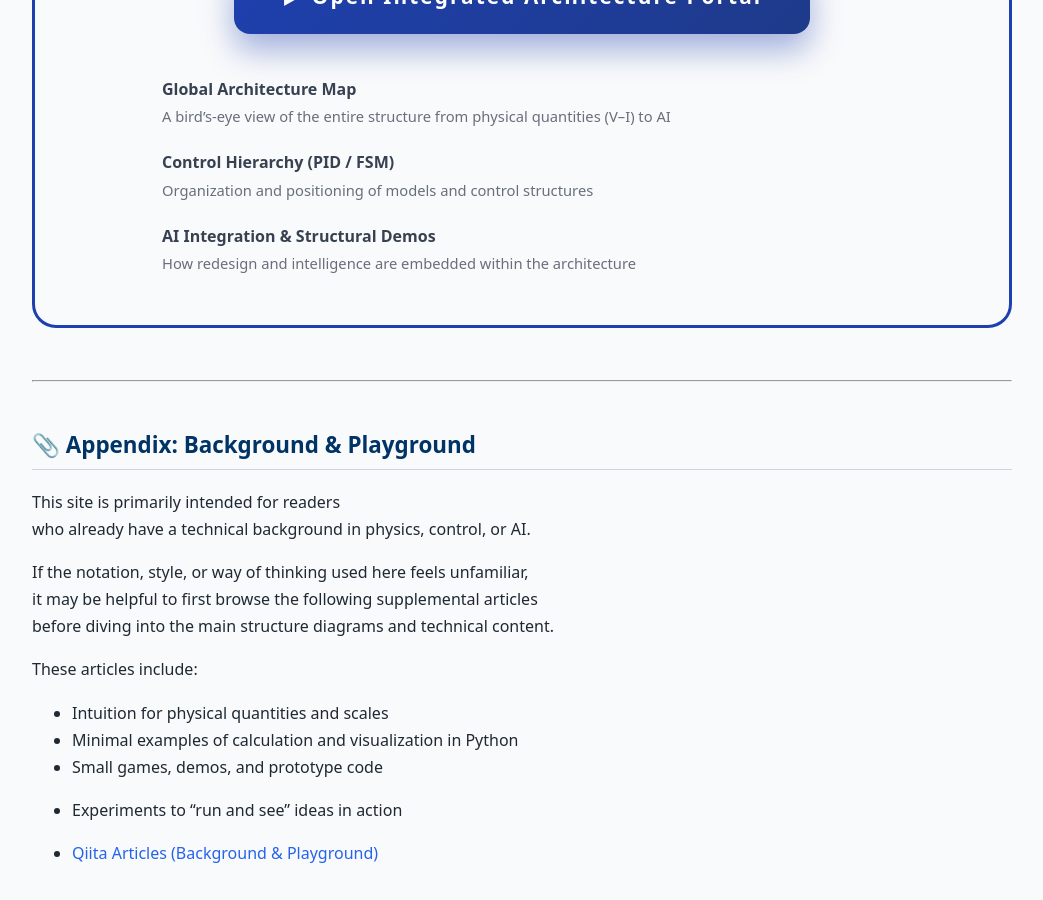
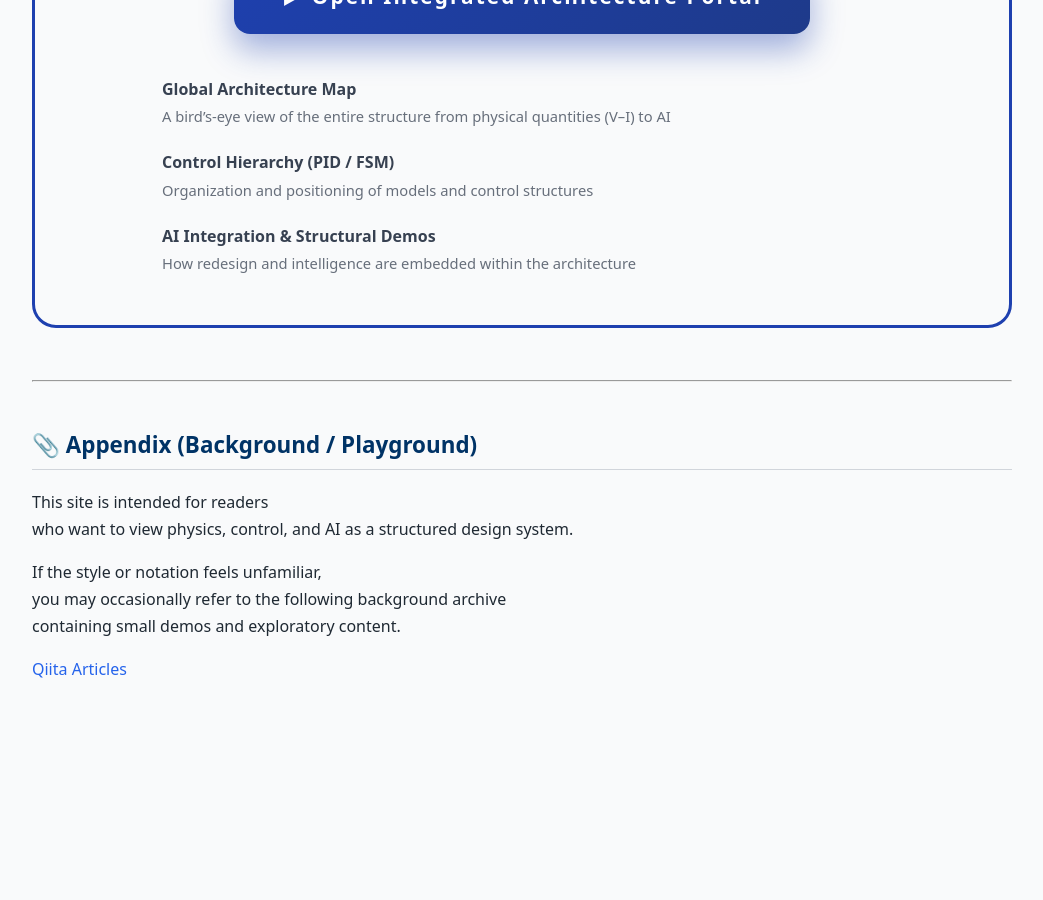
Before and after one commit to Samizo-AITL/Samizo-AITL.github.io, a Jekyll site: the page built from en/index.md, in a window 1280 px wide and 900 px high, scrolled down 2097 px. Shown: the whole window, without its empty margins (118-1161 px from the left). Built offline with Jekyll 4.4.1, drawn with Linux system fonts in a browser that asks for light colours; after the commit the page ends 2813 px from its top, so only the background shows below that.

Commit message:
Update index.md

```diff
--- a/en/index.md
+++ b/en/index.md
@@ -160,20 +160,13 @@ Starting from the architecture diagram, it allows you to traverse articles, demo
 
 ---
 
-## 📎 Appendix: Background & Playground
+## 📎 Appendix (Background / Playground)
 
-This site is primarily intended for readers
-who already have a technical background in physics, control, or AI.
+This site is intended for readers
+who want to view physics, control, and AI as a structured design system.
 
-If the notation, style, or way of thinking used here feels unfamiliar,
-it may be helpful to first browse the following supplemental articles
-before diving into the main structure diagrams and technical content.
+If the style or notation feels unfamiliar,
+you may occasionally refer to the following background archive
+containing small demos and exploratory content.
 
-These articles include:
-
-- Intuition for physical quantities and scales
-- Minimal examples of calculation and visualization in Python
-- Small games, demos, and prototype code
-- Experiments to “run and see” ideas in action
-
-- [Qiita Articles (Background & Playground)](https://samizo-aitl.github.io/qiita-articles/en/)
+[Qiita Articles](https://samizo-aitl.github.io/qiita-articles/)
```
